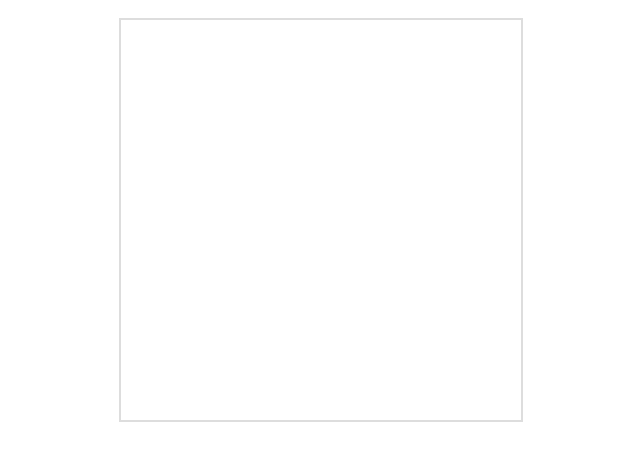
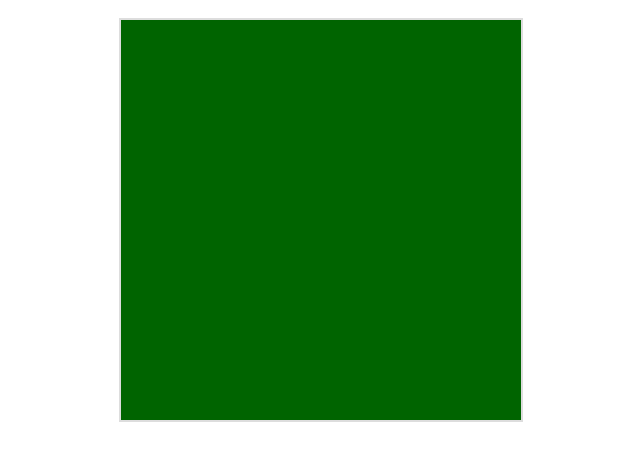
Before and after one commit to marcgv17/scratch-photo-reveal, a plain HTML site: page docs/index.html in a window 1280 px wide. Shown: the part 60-520 px from the top of the page, without its empty margins (319-959 px from the left). Drawn offline with Linux system fonts and the light colour scheme.

Commit message:
Update index.html

```diff
--- a/docs/index.html
+++ b/docs/index.html
@@ -32,7 +32,7 @@
 
     // Preload the image
     const image = new Image();
-    image.src = "docs/photo.jpg"; // Replace with the filename of your preloaded photo
+    image.src = "photo.jpg"; // Replace with the filename of your preloaded photo
     image.onload = () => {
       // Draw the image on the canvas
       ctx.drawImage(image, 0, 0, canvas.width, canvas.height);
```
